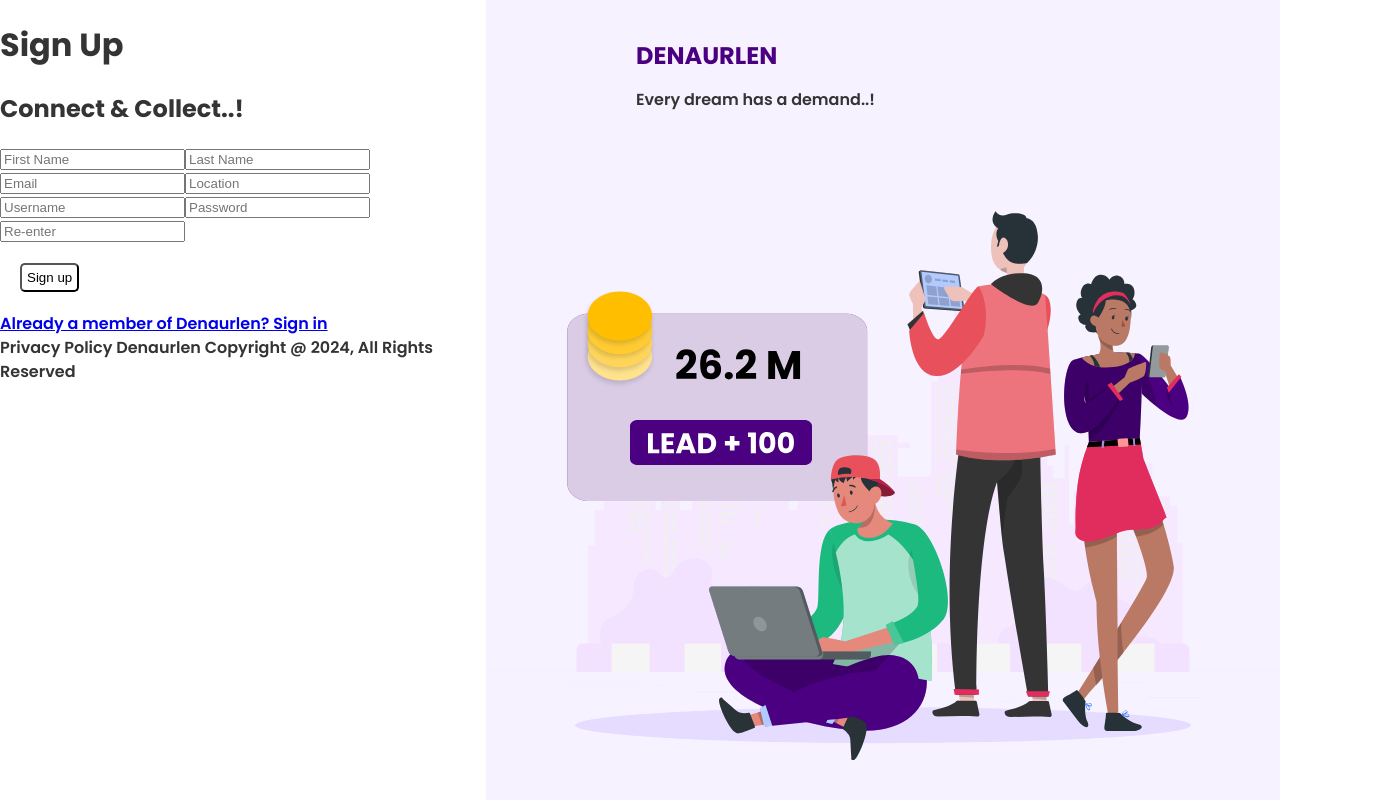
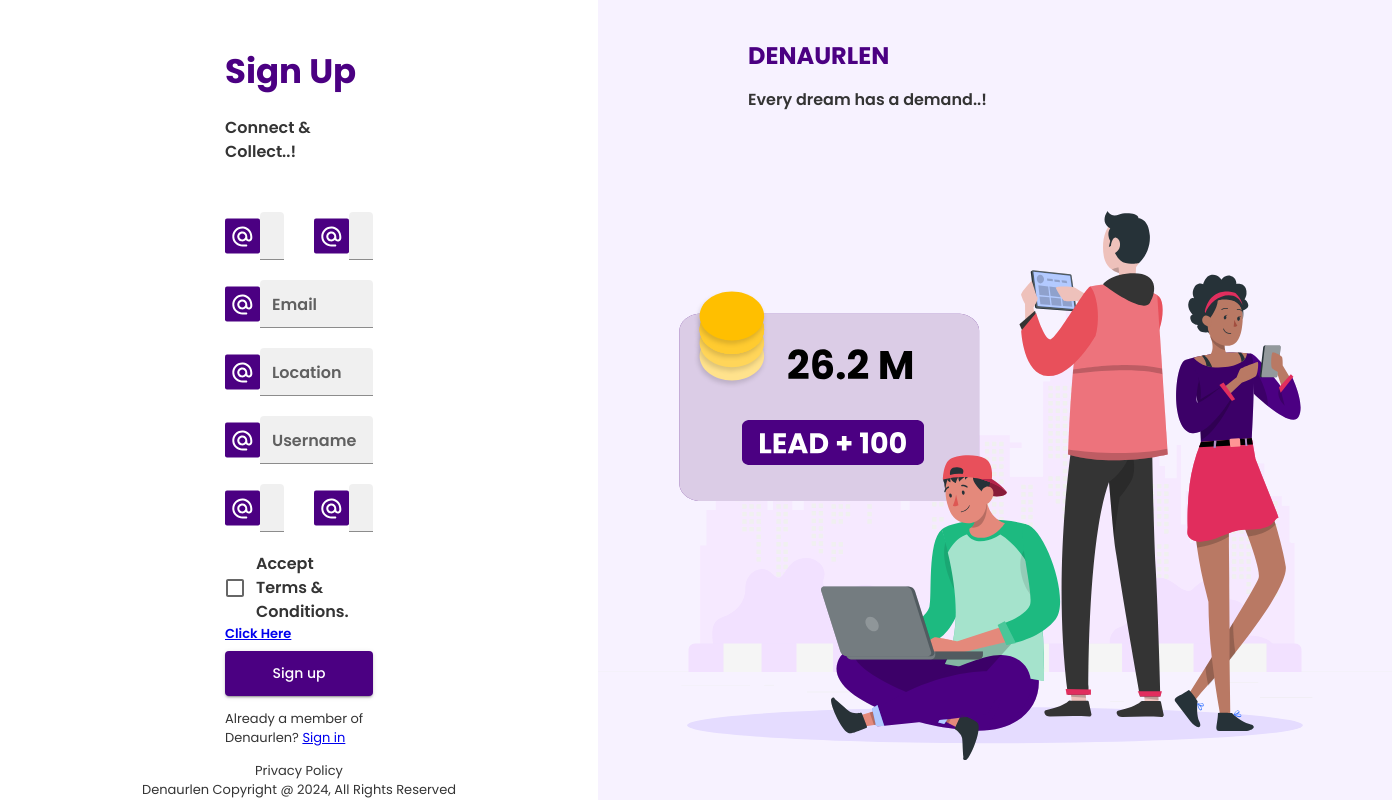
Before and after one commit to ALPHA25742/denaurlen, a React (Vite) app in the folder frontend/: page /signup in a window 1280 px wide. Shown: the whole page, 1392 px wide, since content can reach past the window. Built offline with nearby package versions, Linux system fonts and the light colour scheme.

Commit message:
designing achieved

```diff
--- a/frontend/src/App.tsx
+++ b/frontend/src/App.tsx
@@ -61,17 +61,14 @@
       <Routes>
         <Route
           path="/"
-          // element={<Welcome />}
           element={verified ? <Navigate to="/friends" /> : <Welcome />}
         />
         <Route
           path="/signup"
-          // element={<Signup />}
           element={verified ? <Navigate to="/friends" /> : <Signup />}
         />
         <Route
           path="/signin"
-          // element={<SignIn />}
           element={verified ? <Navigate to="/friends" /> : <SignIn />}
         />
         <Route path="/interests" element={<Categories />} />
--- a/frontend/src/pages/FriendsSuggestions.tsx
+++ b/frontend/src/pages/FriendsSuggestions.tsx
@@ -1,6 +1,17 @@
 import { nanoid } from "@reduxjs/toolkit";
 import { useState } from "react";
 import friends from "../assets/friends.svg";
+import {
+  Avatar,
+  Box,
+  Button,
+  CssBaseline,
+  List,
+  ListItem,
+  ListItemAvatar,
+  ListItemText,
+  Typography,
+} from "@mui/material";
 
 export default function FriendSuggestions() {
   const [suggestedFriends, setSuggestedFriends] = useState([
@@ -36,56 +47,81 @@
 
   return (
     <>
-      <h2>Suggestions for you</h2>
-      <div>
-        <img src={friends} alt="" />
-        <p>“Good company in a journey makes the way seems shorter.”</p>
-        <span>- Izzak Walton</span>
-      </div>
-      <ul>
-        {suggestedFriends.map((sf, index) => (
-          <li
-            key={nanoid()}
-            style={{
+      <Box sx={{ display: "flex", flexDirection: "column", height: "100dvh" }}>
+        <CssBaseline />
+        <Box
+          sx={{
             display: "flex",
             flexDirection: "row",
-              justifyContent: "center",
-              margin: "30px",
+            alignItems: "center",
+            m: "15px 0 15px 25px",
+          }}
+        >
+          <Typography
+            variant="h6"
+            color="primary"
+            sx={{ fontWeight: "bold", mr: "30px" }}
+          >
+            DENAURLEN
+          </Typography>
+          <Typography color="text.primary">Suggestions for you</Typography>
+        </Box>
+        <Typography
+          sx={{ bgcolor: "background.paper", color: "background.paper" }}
+        >
+          .
+        </Typography>
+        <Typography
+          sx={{ bgcolor: "background.paper", color: "background.paper" }}
+        >
+          .
+        </Typography>
+        <Box flex={1} sx={{ display: "flex" }}>
+          <Box
+            bgcolor="background.paper"
+            flex={1}
+            sx={{
+              display: "flex",
+              flexDirection: "column",
               alignItems: "center",
             }}
           >
-            <img src="" alt="" />
-            <div style={{ margin: "20px" }}>
-              <p>{sf.username}</p>
-              <p>{sf.fullname}</p>
-            </div>
-            <div>
-              <button
+            <img src={friends} width="350px" style={{ marginTop: "150px" }} />
+            <p>“Good company in a journey makes the way seems shorter.”</p>
+            <cite style={{ alignSelf: "flex-end", marginRight: "150px" }}>
+              - Izzak Walton
+            </cite>
+          </Box>
+          <Box flex={1} sx={{ display: "flex", flexDirection: "column" }}>
+            <List>
+              {suggestedFriends.map((sf, index) => (
+                <ListItem key={nanoid()} sx={{ px: "120px", my: "20px" }}>
+                  <ListItemAvatar>
+                    <Avatar />
+                  </ListItemAvatar>
+                  <ListItemText primary={sf.username} secondary={sf.fullname} />
+
+                  <Box>
+                    <Button
                       onClick={() => toggleFollow(index)}
-                style={{
-                  backgroundColor: "white",
-                  color: "black",
-                  padding: "5px",
-                  borderRadius: "5px",
-                }}
+                      variant={sf.following ? "outlined" : "contained"}
                     >
                       {sf.following ? "Following" : "Follow"}
-              </button>
-            </div>
-          </li>
+                    </Button>
+                  </Box>
+                </ListItem>
               ))}
-      </ul>
-      <button
-        style={{
-          backgroundColor: "white",
-          color: "black",
-          margin: "0 25px",
-          borderRadius: "5px",
-        }}
+            </List>
+            <Button
+              variant="contained"
+              sx={{ alignSelf: "center", my: "10px" }}
             >
               Next
-      </button>
-      <button>Skip</button>
+            </Button>
+            <Button sx={{ alignSelf: "center", my: "10px" }}>Skip</Button>
+          </Box>
+        </Box>
+      </Box>
     </>
   );
 }
--- a/frontend/src/pages/Signin.tsx
+++ b/frontend/src/pages/Signin.tsx
@@ -4,10 +4,24 @@
 import postRequest from "../slice/controllers";
 import { Link, useNavigate } from "react-router-dom";
 import bg from "../assets/enterBg.svg";
+import {
+  Box,
+  Button,
+  Checkbox,
+  CssBaseline,
+  FormControlLabel,
+  TextField,
+  Typography,
+} from "@mui/material";
+import icon from "../assets/@.svg";
 
 const schema = z.object({
-  username: z.string().max(20).min(1, { message: "it cannot be empty" }).trim(),
-  password: z.string().max(20).min(6).trim(),
+  username: z.string().trim().max(20).min(1, { message: "it cannot be empty" }),
+  password: z
+    .string()
+    .trim()
+    .max(20)
+    .min(6, { message: "it needs at least 6 characters" }),
 });
 type FormFeilds = z.infer<typeof schema>;
 
@@ -30,54 +44,121 @@
       console.error(error);
       alert("something went wrong");
     }
+    console.log(data);
   };
 
   return (
-    <>
-      <section>
-        <form onSubmit={handleSubmit(onSubmit)}>
-          <h1>Sign In</h1>
-          <h2>Connect & Collect..!</h2>
-          <section>
-            <input
-              {...register("username")}
-              type="text"
-              placeholder="username"
-            />
-            {errors.username && <div>{errors.username.message}</div>}
-            <input
-              {...register("password")}
-              type="password"
-              placeholder="password"
-            />
-            {errors.password && <div>{errors.password.message}</div>}
-          </section>
-
-          <button
-            type="submit"
-            disabled={isSubmitting}
-            style={{
-              backgroundColor: "white",
-              padding: "5px",
-              margin: "20px",
-              borderRadius: "5px",
-              color: "black",
-            }}
+    <Box
+      sx={{
+        display: "flex",
+        flexDirection: "row",
+        height: "100dvh",
+        justifyContent: "space-evenly",
+      }}
+    >
+      <CssBaseline />
+      <Box
+        flex={1}
+        sx={{
+          display: "flex",
+          flexDirection: "column",
+          justifyContent: "space-evenly",
+        }}
+      >
+        <form
+          onSubmit={handleSubmit(onSubmit)}
+          style={{ margin: "50px 225px 0" }}
+        >
+          <Typography
+            variant="h4"
+            mb={3}
+            color="primary"
+            sx={{ fontWeight: "bold" }}
           >
-            {isSubmitting ? "Loading..." : "Sign In"}
-          </button>
+            Sign In
+          </Typography>
+          <Typography mb={6}>Connect & Collect..!</Typography>
+          <Box>
+            <Box sx={{ display: "flex", my: "20px" }}>
+              <img src={icon} />
+              <TextField
+                size="small"
+                fullWidth
+                label="Username"
+                variant="filled"
+                {...register("username")}
+                helperText={errors.username && errors.username.message}
+              />
+            </Box>
+            <Box sx={{ display: "flex", my: "20px" }}>
+              <Box sx={{ display: "flex" }}>
+                <img src={icon} />
+                <TextField
+                  size="small"
+                  label="Password"
+                  variant="filled"
+                  type="password"
+                  {...register("password")}
+                  helperText={errors.password && errors.password.message}
+                />
+              </Box>
+            </Box>
+          </Box>
+          <Box
+            sx={{ mb: "8px", display: "flex", justifyContent: "space-between" }}
+          >
+            <FormControlLabel control={<Checkbox />} label="Remember me" />
+            <Button>Forgot Password?</Button>
+          </Box>
+          <Box display="flex" flexDirection="column">
+            <Button
+              type="submit"
+              variant="contained"
+              disabled={isSubmitting}
+              sx={{ py: "10px" }}
+            >
+              {isSubmitting ? "Loading..." : "Sign In"}
+            </Button>
+            <p style={{ fontWeight: 400, fontSize: "small" }}>
+              Already a member of Denaurlen? <Link to="/signup">Sign Up</Link>
+            </p>
+          </Box>
         </form>
-        <Link to="/signup">Are you new to Denaurlen? Sign up</Link>
-        <div>
+        <Box
+          sx={{
+            display: "flex",
+            flexDirection: "column",
+            alignItems: "center",
+            fontWeight: 400,
+            fontSize: "small",
+          }}
+        >
           <span>Privacy Policy </span>
           <span>Denaurlen Copyright @ 2024, All Rights Reserved</span>
-        </div>
-      </section>
-      <section>
-        <h1>DENAURLEN</h1>
-        <h2>Every dream has a demand..!</h2>
-        <img src={bg} alt="" />
-      </section>
-    </>
+        </Box>
+      </Box>
+      <Box
+        flex={1}
+        sx={{
+          backgroundColor: "background.paper",
+          display: "flex",
+          flexDirection: "column",
+          justifyContent: "space-evenly",
+        }}
+      >
+        <Box ml="150px">
+          <Typography
+            variant="h5"
+            mb={2}
+            color="primary"
+            sx={{ fontWeight: "bold" }}
+          >
+            DENAURLEN
+          </Typography>
+          <Typography>Every dream has a demand..!</Typography>
+        </Box>
+        <img src={bg} alt="" style={{ alignSelf: "center" }} />
+      </Box>
+    </Box>
   );
 }
--- a/frontend/src/pages/Signup.tsx
+++ b/frontend/src/pages/Signup.tsx
@@ -6,24 +6,39 @@
 import { Link, useNavigate } from "react-router-dom";
 import postRequest from "../slice/controllers";
 import bg from "../assets/enterBg.svg";
-import { Box, CssBaseline, Typography } from "@mui/material";
+import {
+  Box,
+  Button,
+  Checkbox,
+  CssBaseline,
+  FormControlLabel,
+  TextField,
+  Typography,
+} from "@mui/material";
+import icon from "../assets/@.svg";
+import { useState } from "react";
 
 const schema = z.object({
   firstName: z
     .string()
+    .trim()
     .max(20)
-    .min(1, { message: "it cannot be empty" })
-    .trim(),
-  lastName: z.string().max(20).min(1, { message: "it cannot be empty" }).trim(),
-  email: z.string().email(),
-  location: z.string().min(1, { message: "it cannot be empty" }).trim(),
-  username: z.string().max(20).min(1, { message: "it cannot be empty" }).trim(),
-  password: z.string().max(20).min(6).trim(),
+    .min(1, { message: "it cannot be empty" }),
+  lastName: z.string().trim().max(20).min(1, { message: "it cannot be empty" }),
+  email: z.string().email().trim(),
+  location: z.string().trim().min(1, { message: "it cannot be empty" }),
+  username: z.string().trim().max(20).min(1, { message: "it cannot be empty" }),
+  password: z
+    .string()
+    .trim()
+    .max(20)
+    .min(6, { message: "it needs at least 6 characters" }),
 });
 type FormFeilds = z.infer<typeof schema>;
 
 export default function Signup() {
   const dispatch: AppDispatch = useDispatch();
+  const [accepted, setAccepted] = useState(false);
   const navigate = useNavigate();
   const {
     register,
@@ -32,6 +47,7 @@
   } = useForm<FormFeilds>({ resolver: zodResolver(schema) });
 
   const onSubmit: SubmitHandler<FormFeilds> = async (data: object) => {
+    if (accepted) {
       try {
         const result = await postRequest("/check", data);
         if (result == "user doesnt exist") {
@@ -41,6 +57,8 @@
       } catch (error) {
         alert(error);
       }
+      console.log(data);
+    } else alert("please accept the Terms & Conditions");
   };
 
   return (
@@ -53,65 +71,144 @@
       }}
     >
       <CssBaseline />
-      <Box flex={1}>
-        <form onSubmit={handleSubmit(onSubmit)}>
-          <h1>Sign Up</h1>
-          <h2>Connect & Collect..!</h2>
-          <Box>
-            <input
-              {...register("firstName")}
-              type="text"
-              placeholder="First Name"
-            />
-            {errors.firstName && <div>{errors.firstName.message}</div>}
-            <input
-              {...register("lastName")}
-              type="text"
-              placeholder="Last Name"
-            />
-            {errors.lastName && <div>{errors.lastName.message}</div>}
-            <input {...register("email")} type="email" placeholder="Email" />
-            {errors.email && <div>{errors.email.message}</div>}
-            <input
-              {...register("location")}
-              type="text"
-              placeholder="Location"
-            />
-            {errors.location && <div>{errors.location.message}</div>}
-            <input
-              {...register("username")}
-              type="text"
-              placeholder="Username"
-            />
-            {errors.username && <div>{errors.username.message}</div>}
-            <input
-              {...register("password")}
-              type="password"
-              placeholder="Password"
-            />
-            {errors.password && <div>{errors.password.message}</div>}
-            <input type="password" placeholder="Re-enter" />
-          </Box>
-
-          <button
-            type="submit"
-            disabled={isSubmitting}
-            style={{
-              backgroundColor: "white",
-              padding: "5px",
-              margin: "20px",
-              borderRadius: "5px",
-              color: "black",
+      <Box
+        flex={1}
+        sx={{
+          display: "flex",
+          flexDirection: "column",
+          justifyContent: "space-evenly",
         }}
       >
+        <form
+          onSubmit={handleSubmit(onSubmit)}
+          style={{ margin: "50px 225px 0" }}
+        >
+          <Typography
+            variant="h4"
+            mb={3}
+            color="primary"
+            sx={{ fontWeight: "bold" }}
+          >
+            Sign Up
+          </Typography>
+          <Typography mb={6}>Connect & Collect..!</Typography>
+          <Box>
+            <Box sx={{ display: "flex", my: "20px" }}>
+              <Box sx={{ display: "flex" }}>
+                <img src={icon} />
+                <TextField
+                  size="small"
+                  label="First Name"
+                  variant="filled"
+                  {...register("firstName")}
+                  helperText={errors.firstName && errors.firstName.message}
+                />
+              </Box>
+              <Box sx={{ display: "flex", ml: "30px" }}>
+                <img src={icon} />
+                <TextField
+                  size="small"
+                  label="Last Name"
+                  variant="filled"
+                  {...register("lastName")}
+                  helperText={errors.lastName && errors.lastName.message}
+                />
+              </Box>
+            </Box>
+            <Box sx={{ display: "flex", my: "20px" }}>
+              <img src={icon} />
+              <TextField
+                size="small"
+                fullWidth
+                label="Email"
+                variant="filled"
+                {...register("email")}
+                helperText={errors.email && errors.email.message}
+              />
+            </Box>
+            <Box sx={{ display: "flex", my: "20px" }}>
+              <img src={icon} />
+              <TextField
+                size="small"
+                fullWidth
+                label="Location"
+                variant="filled"
+                {...register("location")}
+                helperText={errors.location && errors.location.message}
+              />
+            </Box>
+            <Box sx={{ display: "flex", my: "20px" }}>
+              <img src={icon} />
+              <TextField
+                size="small"
+                fullWidth
+                label="Username"
+                variant="filled"
+                {...register("username")}
+                helperText={errors.username && errors.username.message}
+              />
+            </Box>
+            <Box sx={{ display: "flex", my: "20px" }}>
+              <Box sx={{ display: "flex" }}>
+                <img src={icon} />
+                <TextField
+                  size="small"
+                  label="Password"
+                  variant="filled"
+                  type="password"
+                  {...register("password")}
+                  helperText={errors.password && errors.password.message}
+                />
+              </Box>
+              <Box sx={{ display: "flex", ml: "30px" }}>
+                <img src={icon} />
+                <TextField
+                  size="small"
+                  type="password"
+                  label="Re-enter"
+                  variant="filled"
+                />
+              </Box>
+            </Box>
+          </Box>
+          <Box sx={{ fontSize: "small", mb: "8px" }}>
+            <FormControlLabel
+              control={
+                <Checkbox
+                  checked={accepted}
+                  onClick={() => setAccepted(!accepted)}
+                />
+              }
+              label="Accept Terms & Conditions."
+            />
+            <Link to="">Click Here</Link>
+          </Box>
+          <Box display="flex" flexDirection="column">
+            <Button
+              type="submit"
+              variant="contained"
+              disabled={isSubmitting}
+              sx={{ py: "10px" }}
+            >
               {isSubmitting ? "Loading..." : "Sign up"}
-          </button>
+            </Button>
+            <p style={{ fontWeight: 400, fontSize: "small" }}>
+              Already a member of Denaurlen? <Link to="/signin">Sign in</Link>
+            </p>
+          </Box>
         </form>
-        <Link to="/signin">Already a member of Denaurlen? Sign in</Link>
-        <div>
+        <Box
+          sx={{
+            display: "flex",
+            flexDirection: "column",
+            alignItems: "center",
+            fontWeight: 400,
+            fontSize: "small",
+          }}
+        >
           <span>Privacy Policy </span>
           <span>Denaurlen Copyright @ 2024, All Rights Reserved</span>
-        </div>
+        </Box>
       </Box>
       <Box
         flex={1}
```
Also changed, not shown: frontend/src/pages/Categories.tsx (+134 -22 lines), frontend/src/assets/password.png (deleted), 1 other file (tests, documents, lock files or other folders). Lines whose indentation alone changed are shown as unchanged.
